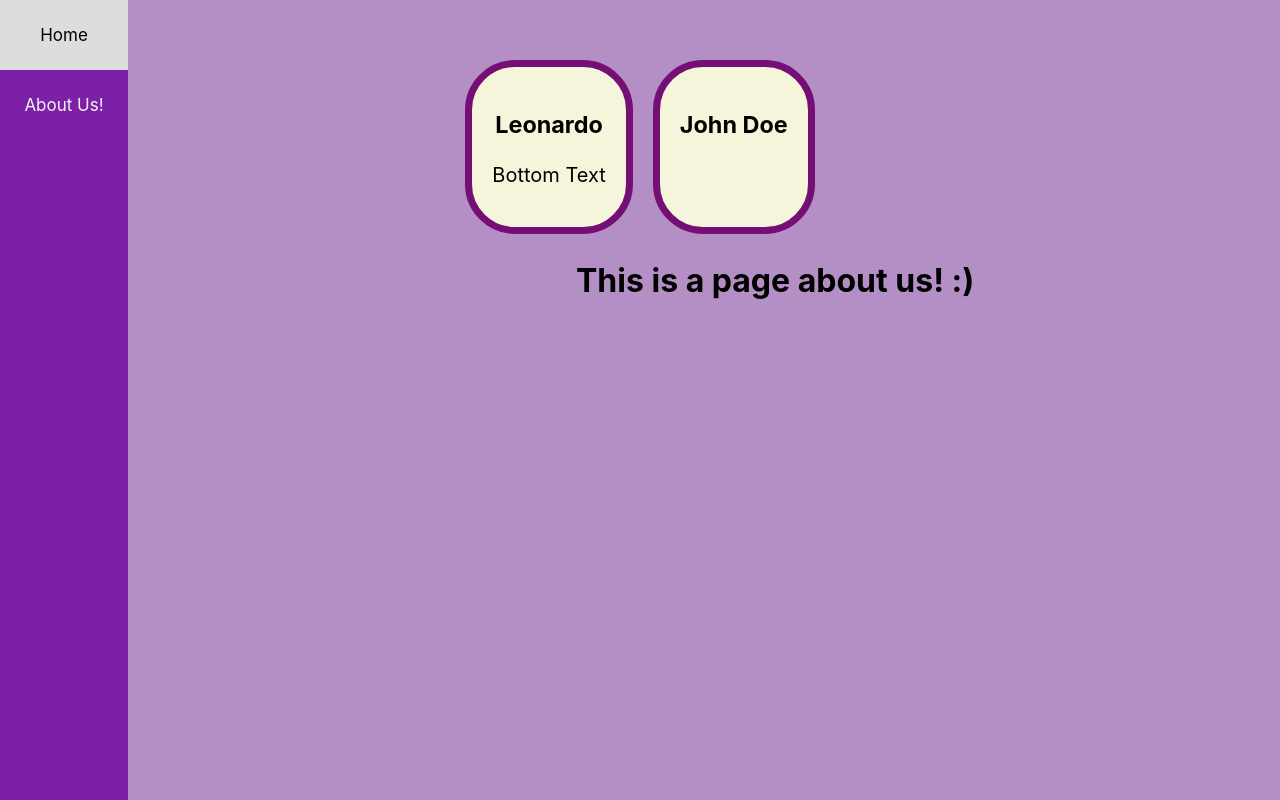
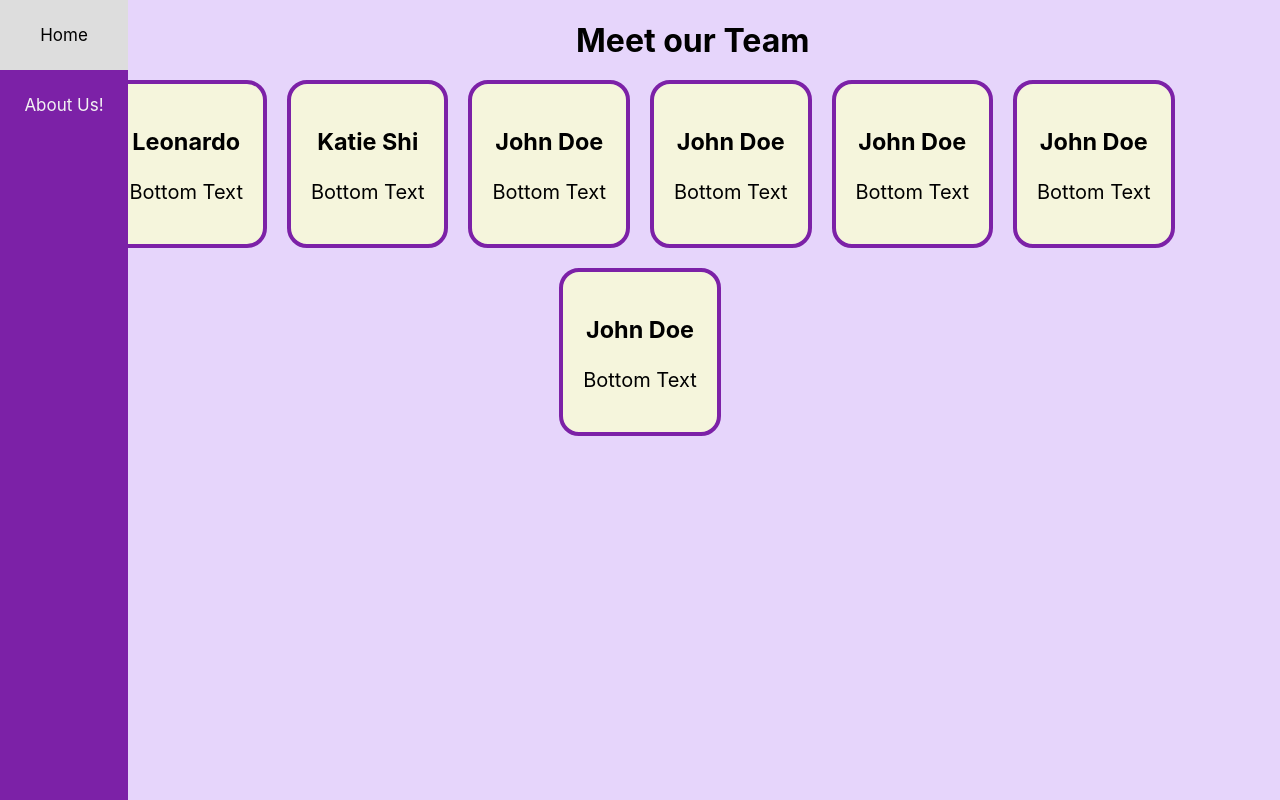
Before and after one commit to hcp-uw/rate-my-class, a React (Create React App) app: page /about in a window 1280 px wide. Built offline with nearby package versions, Linux system fonts and the light colour scheme.

Commit message:
aboutus: 7 boxes added

```diff
--- a/src/Front-End/Pages/AboutUs/AboutUs.css
+++ b/src/Front-End/Pages/AboutUs/AboutUs.css
@@ -1,7 +1,7 @@
 .AboutUs {
     width: 100vw;
     min-height: 100vh;
-    background-color: rgb(180, 143, 197);
+    background-color: rgb(230, 213, 251);
     background-size: cover;
 }
 
@@ -13,8 +13,8 @@
     align-items: center;
     flex-direction: column;
     justify-content: center;
-    top: 30%;
-    left: 45%;
+    top: 0;
+
 }
 
 #UWLogo {
@@ -31,15 +31,15 @@
     flex-wrap: wrap;
     flex-direction: row;
     justify-content: center;
-    padding: 50px;
+    padding: 70px;
 }
 
 .flex-container > div {
     background-color: beige;
     border-style: solid;
-    border-radius: 50px;
-    border-color: rgb(117, 15, 117);
-    border-width: 7px;
+    border-radius: 20px;
+    border-color: rgb(124, 33, 167);
+    border-width: 4px;
     margin: 10px 10px 10px 10px;
     padding: 20px;
     text-align: center;
--- a/src/Front-End/Pages/AboutUs/AboutUs.js
+++ b/src/Front-End/Pages/AboutUs/AboutUs.js
@@ -6,7 +6,7 @@ function AboutUs() {
       <div className="AboutUs">
         <NavBar/>
         <div className='Center'>
-          <h1>This is a page about us! :)</h1>
+          <h1>Meet our Team</h1>
         </div>
 
         <div class="flex-container">
@@ -18,7 +18,28 @@ function AboutUs() {
             </img> */}
           </div>
           <div>
+            <h3>Katie Shi</h3>
+            <p>Bottom Text</p>
+          </div>
+          <div>
             <h3>John Doe</h3>
+            <p>Bottom Text</p>
+          </div>
+          <div>
+            <h3>John Doe </h3>
+            <p>Bottom Text</p>
+          </div>
+          <div>
+            <h3>John Doe</h3>
+            <p>Bottom Text</p>
+          </div>
+          <div>
+            <h3>John Doe</h3>
+            <p>Bottom Text</p>
+          </div>
+          <div>
+            <h3>John Doe</h3>
+            <p>Bottom Text</p>
           </div>
         </div>
 
--- a/src/Front-End/Pages/HomePage/HomePage.css
+++ b/src/Front-End/Pages/HomePage/HomePage.css
@@ -1,7 +1,7 @@
 .HomePage {
     width: 100vw;
     min-height: 100vh;
-    background-color: rgb(180, 143, 197);
+    background-color: rgb(230, 213, 251);
     background-size: cover;
 }
 
```
